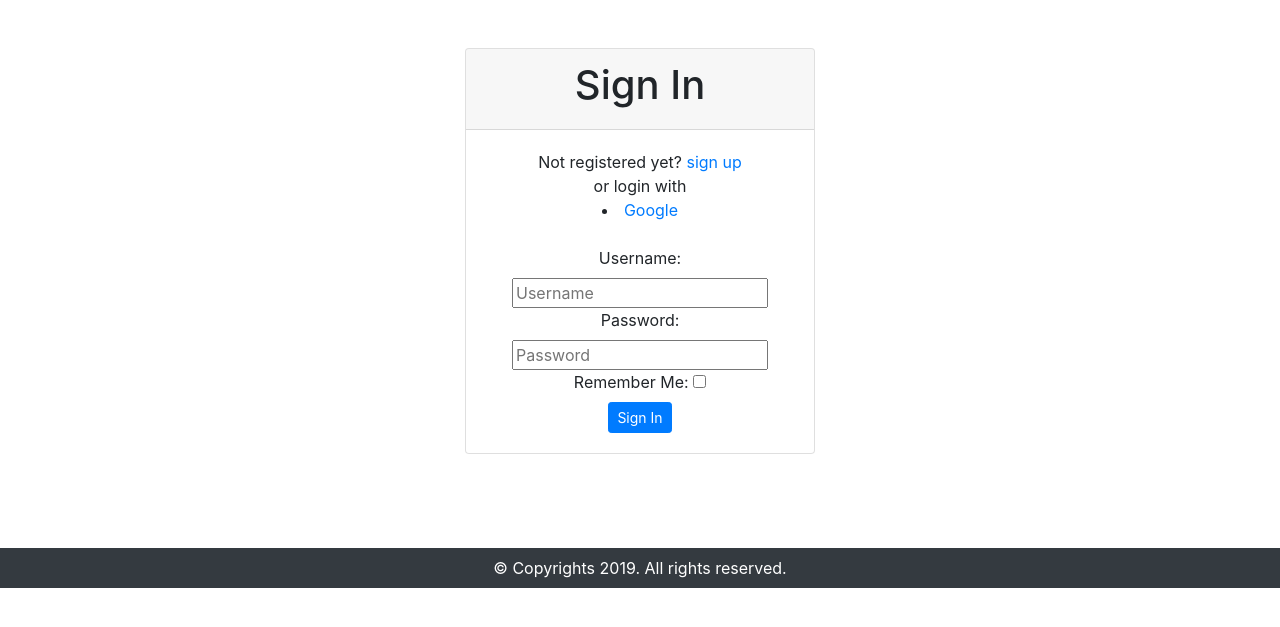
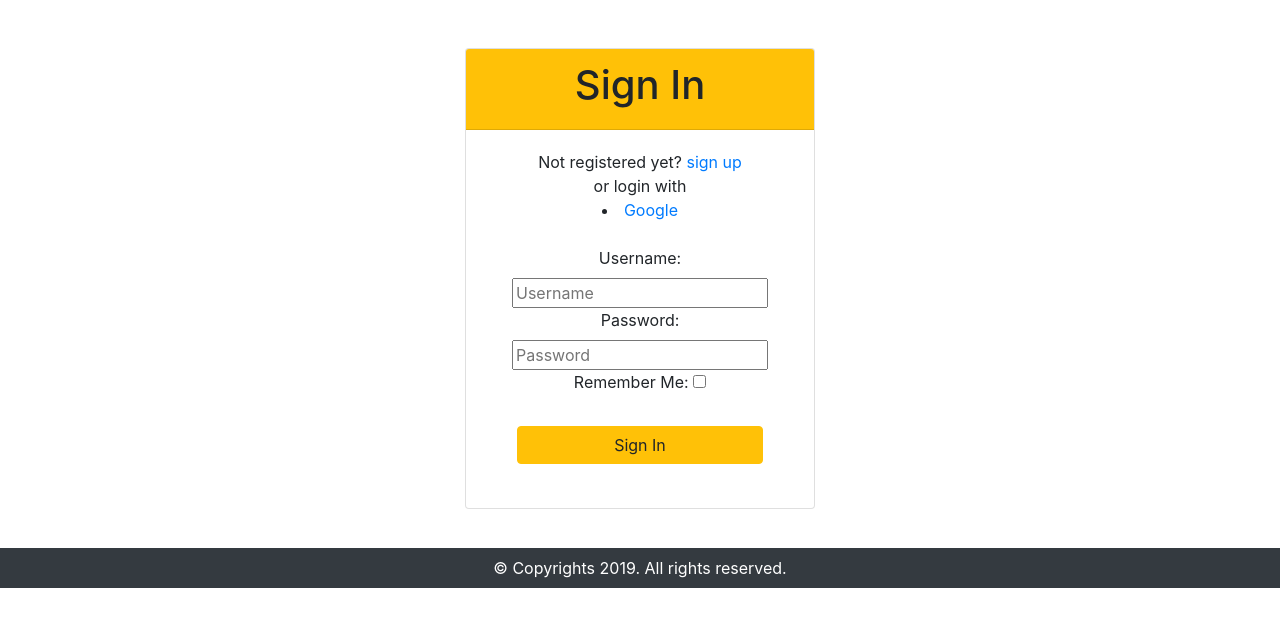
Before and after one commit to siyam04/ODLRS_v.2, a Django app: page /accounts/login/ in a window 1280 px wide. Shown: the part 56-683 px from the top of the page. Run offline with Django 3.2, Linux system fonts and the light colour scheme; some libraries are stand-ins or nearby versions.

Commit message:
update login design

```diff
--- a/templates/account/login.html
+++ b/templates/account/login.html
@@ -22,7 +22,7 @@
 		<div class="col-sm-4 offset-4 text-center">
 
 			<div class="card">
-				<div class="card-header">
+				<div class="card-header bg-warning">
 					<h1>{% trans "Sign In" %}</h1>
 				</div>
 
@@ -56,8 +56,8 @@
 							value="{{ redirect_field_value }}" />
 						{% endif %}
 
-						<button class="btn btn-primary btn-sm primaryAction"
-							type="submit">{% trans "Sign In" %}</button>
+						<button class="btn btn-warning btn-s my-4 primaryAction" type="submit"
+							style="width: 80%">{% trans "Sign In" %}</button>
 					</form>
 				</div>
 			</div>
```
Also changed, not shown: db.sqlite3.
